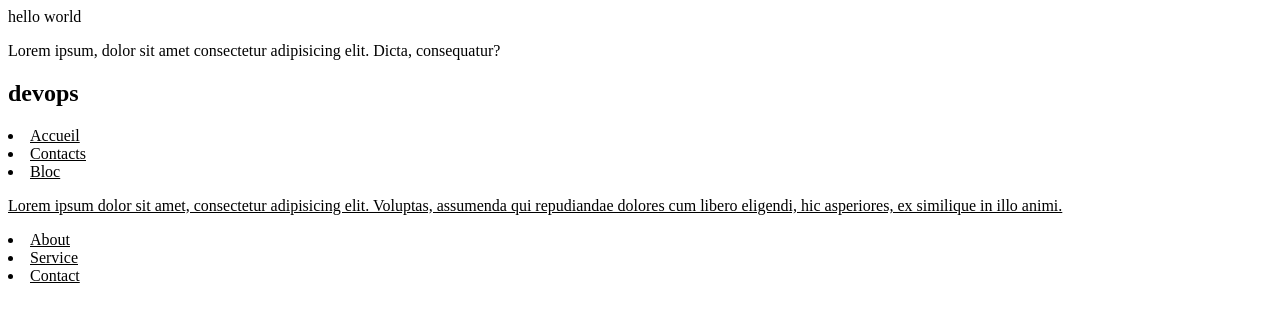
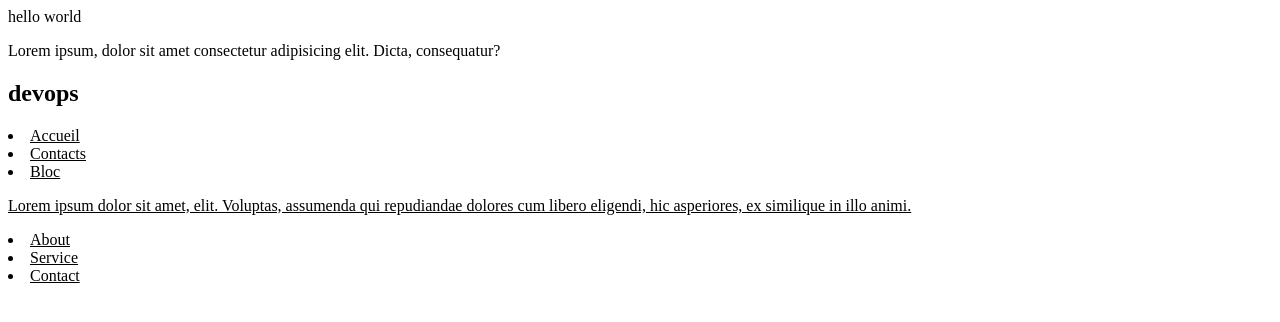
Before and after one commit to LandryTdoul/samedi, a plain HTML site: page index.html in a window 1280 px wide. Drawn offline with Linux system fonts and the light colour scheme.

Commit message:
supression mot

```diff
--- a/index.html
+++ b/index.html
@@ -13,7 +13,7 @@
     <li>Accueil</li>
     <li>Contacts</li>
     <li>Bloc</li>
-    <p>Lorem ipsum dolor sit amet, consectetur adipisicing elit. Voluptas, assumenda qui repudiandae dolores cum libero eligendi, hic asperiores, ex similique in illo animi.</p>
+    <p>Lorem ipsum dolor sit amet,   elit. Voluptas, assumenda qui repudiandae dolores cum libero eligendi, hic asperiores, ex similique in illo animi.</p>
     </u>
 
     <footer>
```
